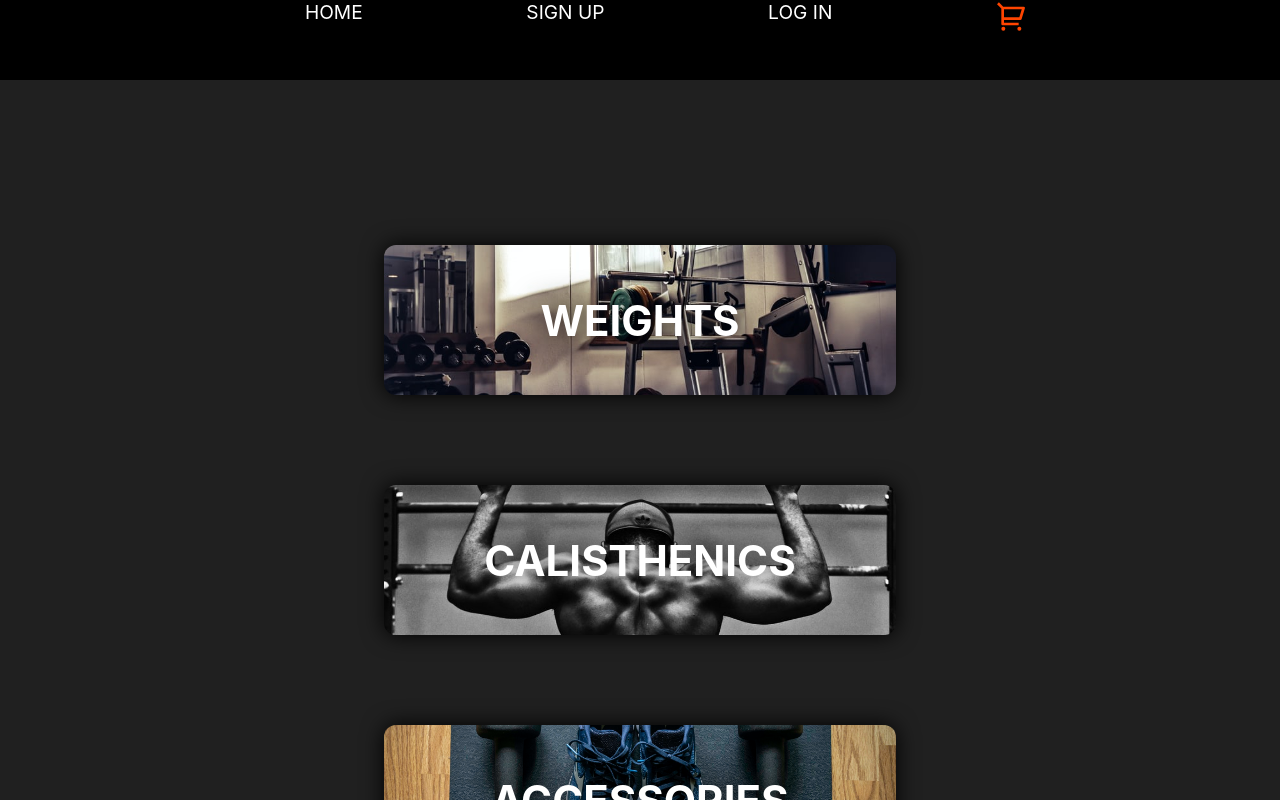
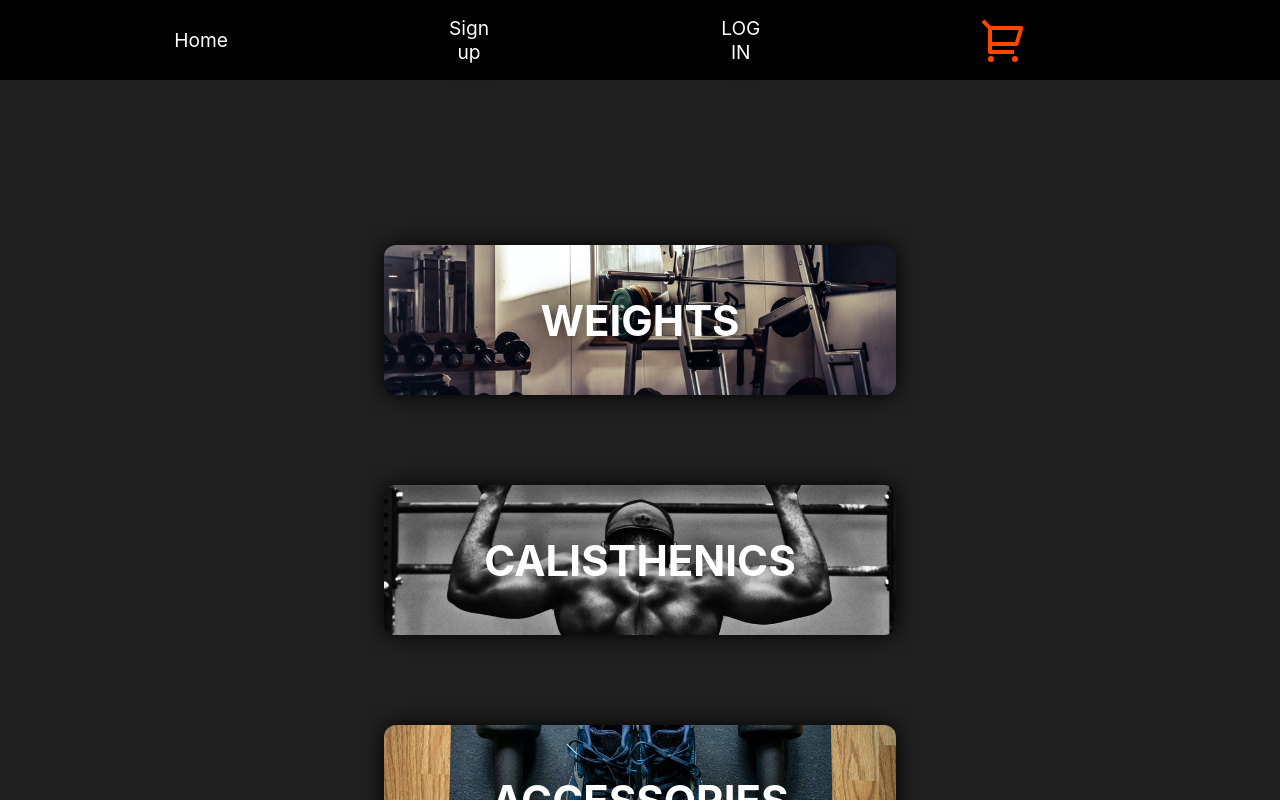
Before and after one commit to mz106/CN-Masters26-Final-Project-FE, a React (Create React App) app: page / in a window 1280 px wide. Shown: the top 800 px of the page. Built offline with nearby package versions, Linux system fonts and the light colour scheme.

Commit message:
removed the navstyling and cartstyle to the nav.css page

```diff
--- a/src/components/Nav.css
+++ b/src/components/Nav.css
@@ -22,26 +22,14 @@
   max-width: 1500px;
 }
 
-.navbar-logo {
-  color: #fff;
-  justify-self: start;
-  margin-left: 20px;
-  cursor: pointer;
-  text-decoration: none;
-  font-size: 2rem;
-  display: flex;
-  align-items: center;
-}
-
 .nav-menu {
   display: grid;
   grid-template-columns: repeat(4, auto);
-  grid-gap: 10px;
+  grid-gap: 200px;
   list-style: none;
   text-align: center;
   width: 60vw;
   justify-content: end;
-  margin-right: 2rem;
 }
 
 .nav-item {
@@ -53,15 +41,26 @@
   display: flex;
   align-items: center;
   text-decoration: none;
-  padding: 0.5rem 1rem;
+  padding: 0rem 1rem;
   height: 100%;
 }
-
+.nav-links-cart{
+  color:orangered;
+  font-size: 3rem;;
+  display: flex;
+  align-items: center;
+  text-decoration: none;
+  padding: 0rem 1rem;
+  height: 100%;
+}
 .nav-links:hover {
-  border-bottom: 4px solid #fff;
+  border-bottom: 2px solid #fff;
   transition: all 0.2s ease-out;
 }
-
+.nav-links-cart:hover {
+  border-bottom: 2px solid #fff;
+  transition: all 0.2s ease-out;
+}
 .fa-bars {
   color: #fff;
 }
@@ -105,18 +104,19 @@
     width: 100%;
     display: table;
   }
+  .nav-links-cart{
+    color:orangered;
+    display: flex;
+    align-items: center;
+    text-decoration: none;
+    padding: 0rem 1rem;
+    height: 100%;
+  }
 
   .nav-links:hover {
     background-color: #fff;
     color: #242424;
     border-radius: 0;
-  }
-
-  .navbar-logo {
-    position: absolute;
-    top: 0;
-    left: 0;
-    transform: translate(25%, 50%);
   }
 
   .menu-icon {
@@ -154,4 +154,8 @@
     color: #242424;
     transition: 250ms;
   }
+  .nav-links-cart:hover {
+    border-bottom: 2px solid #fff;
+    transition: all 0.2s ease-out;
+  }
 }
--- a/src/components/Nav.js
+++ b/src/components/Nav.js
@@ -8,19 +8,7 @@ function Nav() {
   const handleClick = () => setClick(!click);
   const[navbar, setNabar]= useState(false);
 
-  const navStyle = {
-    color: "white",
-    textDecoration: "none",
-    listStyleType: "none",
-    textTransform: "uppercase",
-    marginRight: "8em",
-  };
-  const CartStyle = {
-    color: "orangered",
-    textDecoration: "none",
-    listStyleType: "none",
-    fontSize: "32px",
-  };
+
   const changeNavbar =()=>{
     if (window.scrollY >= 10){
       setNabar(true);
@@ -40,22 +28,22 @@ function Nav() {
           </div>
           <ul className={click ? "nav-menu active" : "nav-menu"}>
             <li className="nav-item">
-              <Link style={navStyle} to="/">
+              <Link className='nav-links' to="/">
                 Home
               </Link>
             </li>
             <li className="nav-item">
-              <Link style={navStyle} to="/signup">
+              <Link className='nav-links' to="/signup">
                 Sign up
               </Link>
             </li>
             <li className="nav-item">
-              <Link style={navStyle} to="/login">
+              <Link className='nav-links'to="/login">
                 LOG IN
               </Link>
             </li>{" "}
             <li className="nav-item">
-              <Link style={CartStyle} to="/Cart">
+              <Link className='nav-links-cart' to="/Cart">
                 <RiShoppingCart2Line />
               </Link>
             </li>
```
